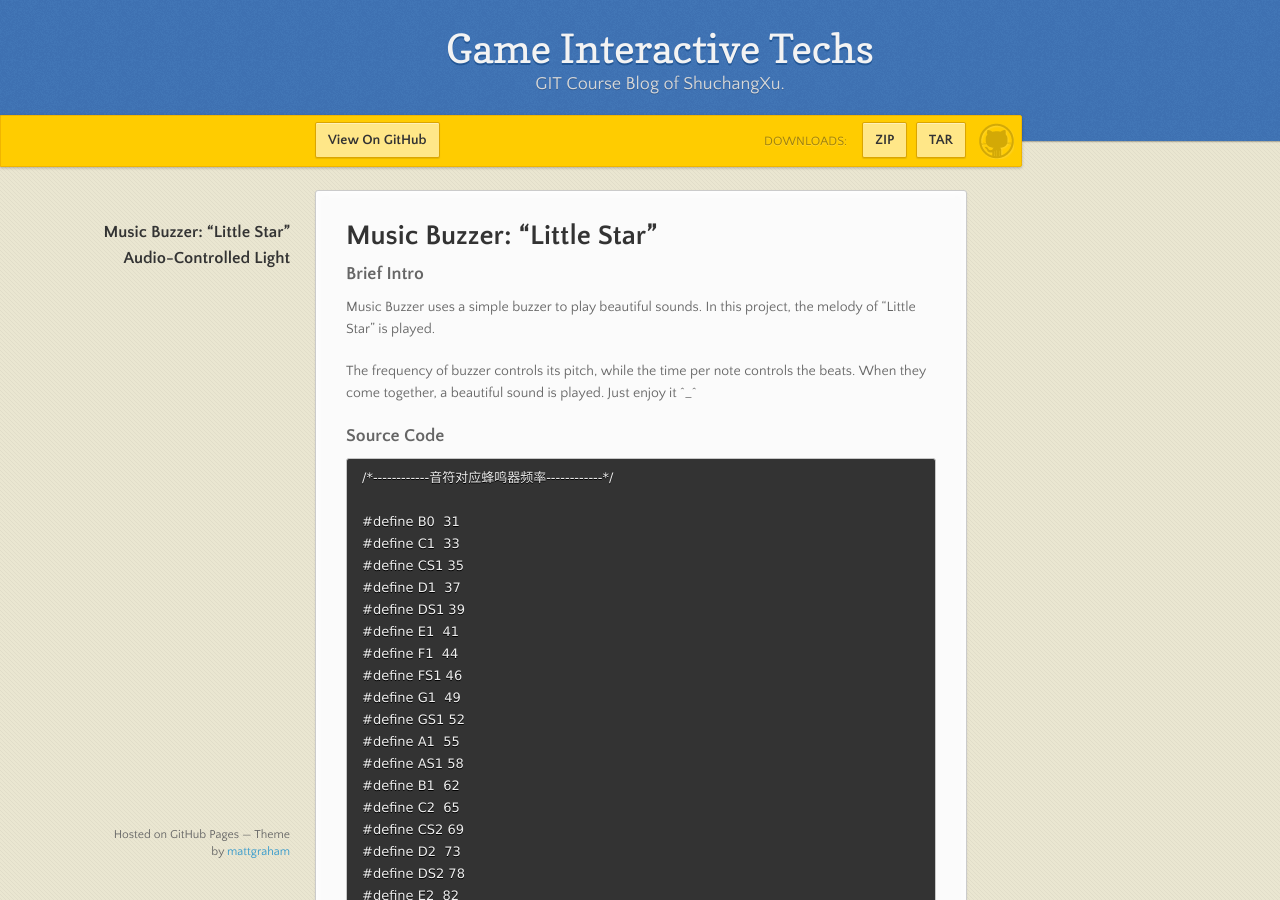
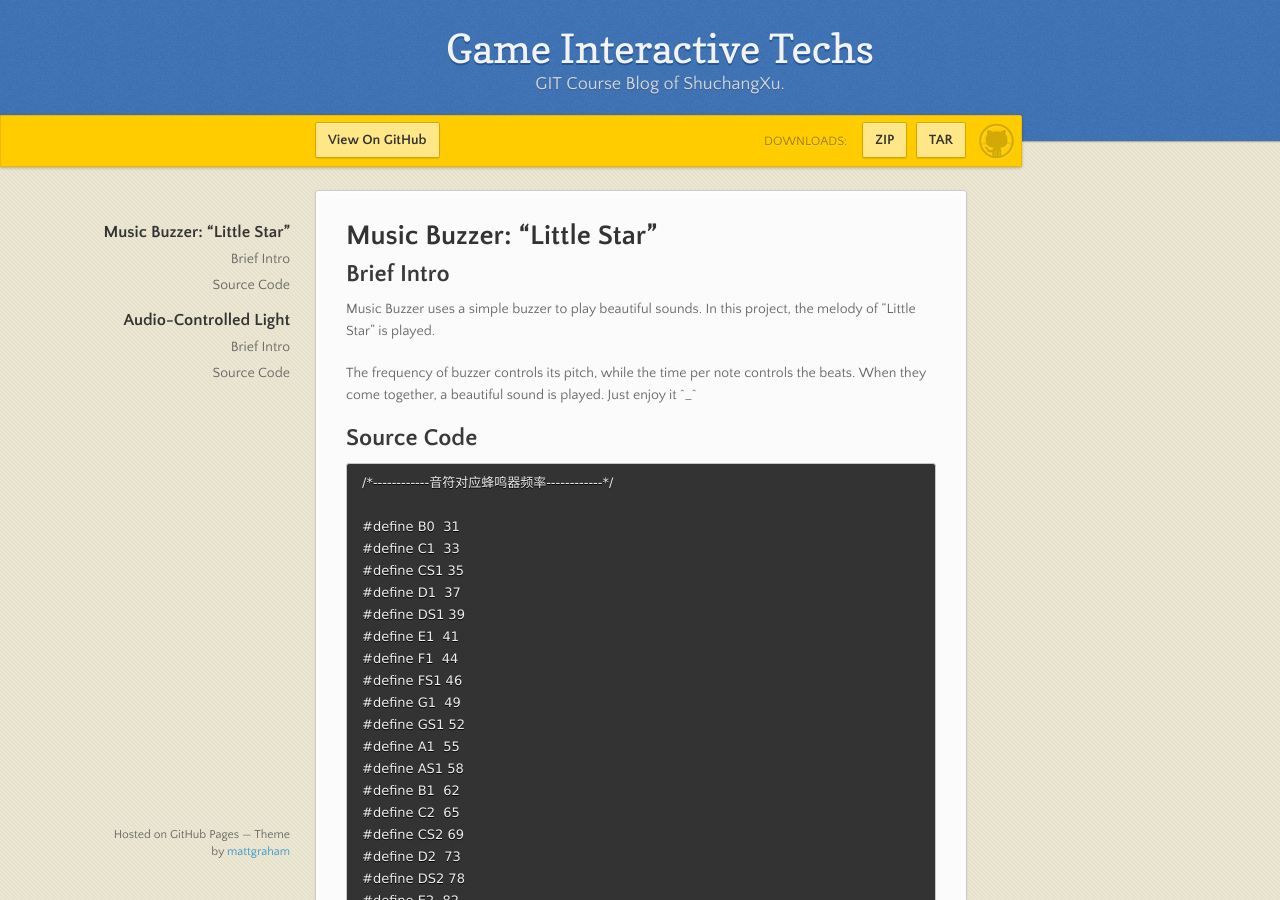
Before and after one commit to ShuchangXu/ShuchangXu.github.io, a Jekyll site: the page built from index.md, in a window 1280 px wide and 900 px high. Built offline with Jekyll 4.4.1, drawn with Linux system fonts in a browser that asks for light colours; nearby versions of some CDN libraries; our own code applies the rules of GitHub Pages for plain Markdown files.

Commit message:
Update index.md

````diff
--- a/index.md
+++ b/index.md
@@ -4,13 +4,13 @@ layout: default
 
 # [](#header-1)Music Buzzer: "Little Star"
 
-### [](#header-2)Brief Intro
+## [](#header-2)Brief Intro
 
 Music Buzzer uses a simple buzzer to play beautiful sounds. In this project, the melody of "Little Star" is played.
 
 The frequency of buzzer controls its pitch, while the time per note controls the beats. When they come together, a beautiful sound is played. Just enjoy it ^_^
 
-### [](#header-2)Source Code
+## [](#header-2)Source Code
 
 ```Arduino
 /*------------音符对应蜂鸣器频率------------*/
@@ -158,11 +158,11 @@ void loop() {
 
 # [](#header-1)Audio-Controlled Light
 
-### [](#header-2)Brief Intro
+## [](#header-2)Brief Intro
 
 Wow! A light that can be lightened by sound when its dark. Come and have a look!
 
-### [](#header-2)Source Code
+## [](#header-2)Source Code
 
 ```Arduino
 #include <Adafruit_NeoPixel.h>  //调用LED彩灯的库文件
````
